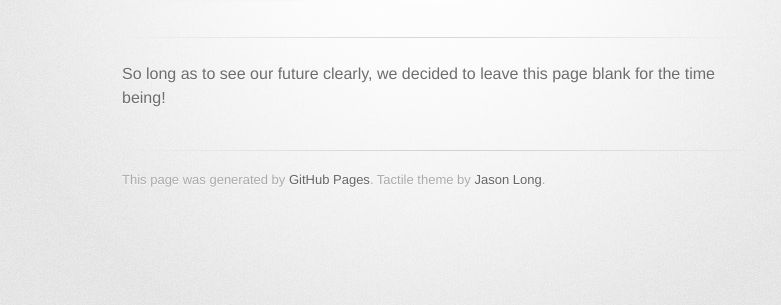
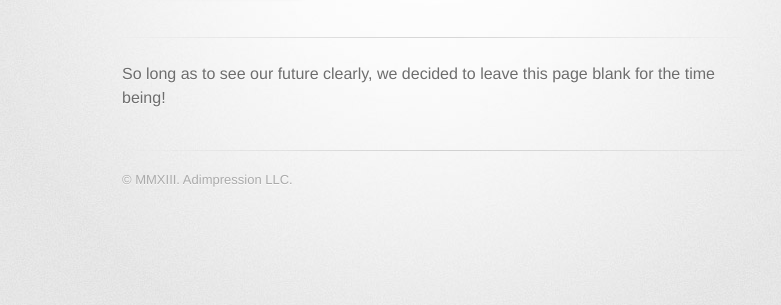
Before and after one commit to Adimpression/adimpression.github.com, a plain HTML site: page index.html in a window 1280 px wide. Shown: the part 209-514 px from the top of the page, without its empty margins (208-989 px from the left). Drawn offline with Linux system fonts and the light colour scheme; a web font is replaced by a local one.

Commit message:
Update index.html

```diff
--- a/index.html
+++ b/index.html
@@ -33,8 +33,8 @@
         </section>
 
         <footer>
-          This page was generated by <a href="http://pages.github.com">GitHub Pages</a>. Tactile theme by <a href="https://twitter.com/jasonlong">Jason Long</a>.
-        </footer>
+          © MMXIII. Adimpression LLC.
+</footer>
 
                   <script type="text/javascript">
             var gaJsHost = (("https:" == document.location.protocol) ? "https://ssl." : "http://www.");
```
